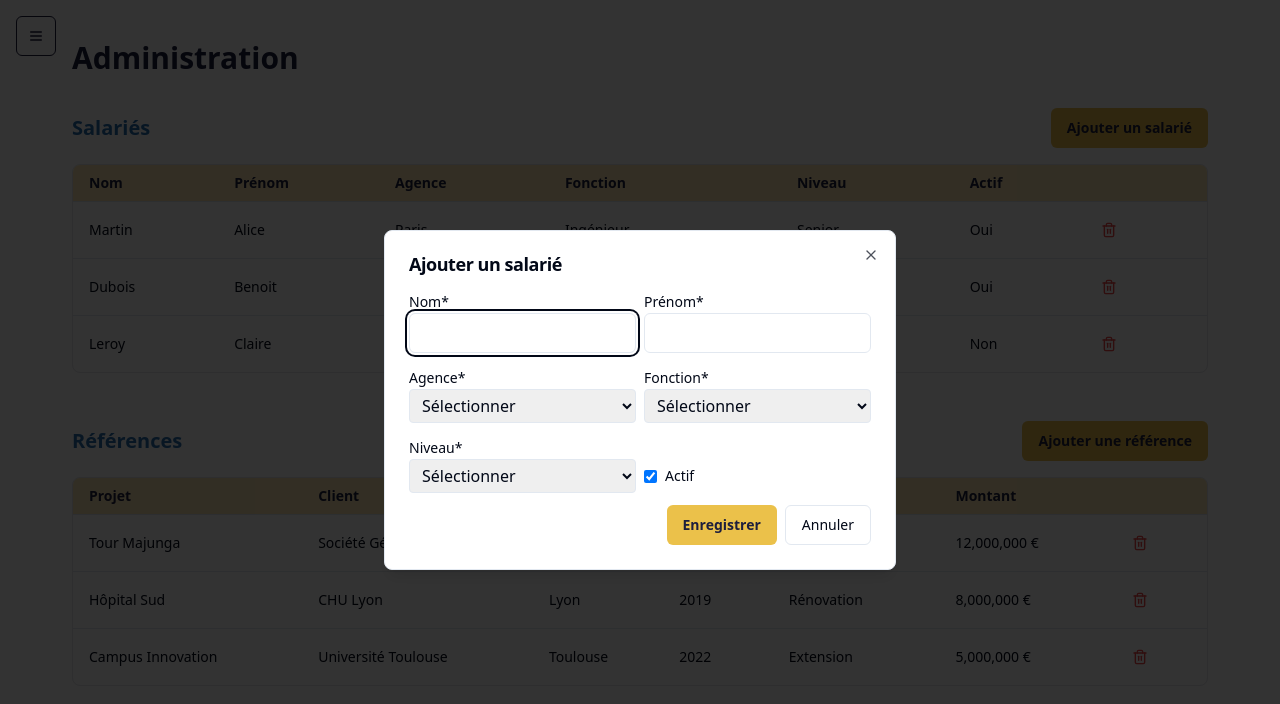
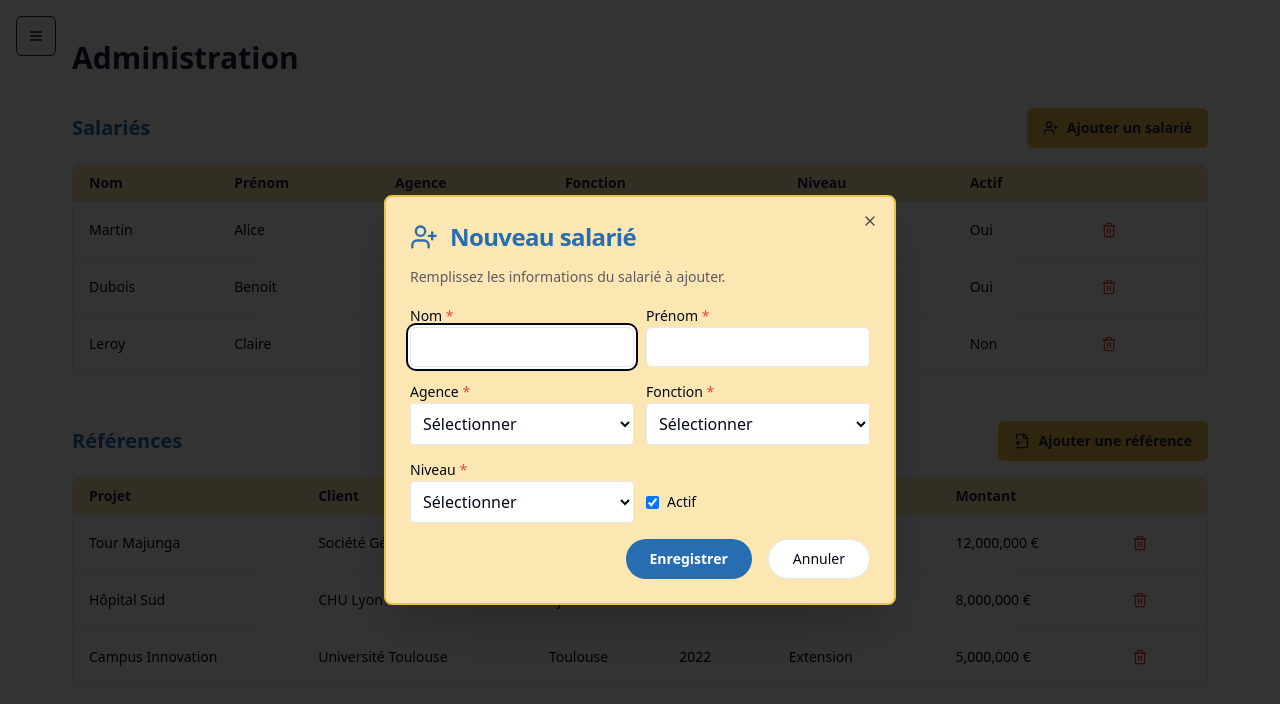
Before and after one commit to STBN2023/CVREFERENCE, a React (Vite) app: page /admin in a window 1280 px wide. Both pictures are taken after a click on the button "Ajouter un salarié". Shown: the top 704 px of the page. Built offline with nearby package versions, Linux system fonts and the light colour scheme.

Commit message:
[dyad] Amélioration des fenêtres de création salariés et références - wrote 1 file(s)

```diff
--- a/src/pages/Admin.tsx
+++ b/src/pages/Admin.tsx
@@ -4,7 +4,7 @@ import { Dialog, DialogContent, DialogHeader, DialogTitle, DialogFooter, DialogC
 import { Input } from "@/components/ui/input";
 import { Label } from "@/components/ui/label";
 import { showSuccess } from "@/utils/toast";
-import { Trash2 } from "lucide-react";
+import { Trash2, UserPlus, FilePlus2 } from "lucide-react";
 import { AlertDialog, AlertDialogContent, AlertDialogHeader, AlertDialogTitle, AlertDialogFooter, AlertDialogCancel, AlertDialogAction } from "@/components/ui/alert-dialog";
 
 type Salarie = {
@@ -162,8 +162,8 @@ function Admin() {
       <section className="mb-12">
         <div className="flex items-center justify-between mb-4">
           <h2 className="text-xl font-semibold text-brand-blue">Salariés</h2>
-          <Button onClick={() => setOpenSalarie(true)} className="bg-brand-yellow text-brand-dark font-bold">
-            Ajouter un salarié
+          <Button onClick={() => setOpenSalarie(true)} className="bg-brand-yellow text-brand-dark font-bold flex items-center gap-2">
+            <UserPlus size={18} /> Ajouter un salarié
           </Button>
         </div>
         <div className="overflow-x-auto rounded-lg border border-gray-200 bg-white">
@@ -213,8 +213,8 @@ function Admin() {
       <section>
         <div className="flex items-center justify-between mb-4">
           <h2 className="text-xl font-semibold text-brand-blue">Références</h2>
-          <Button onClick={() => setOpenReference(true)} className="bg-brand-yellow text-brand-dark font-bold">
-            Ajouter une référence
+          <Button onClick={() => setOpenReference(true)} className="bg-brand-yellow text-brand-dark font-bold flex items-center gap-2">
+            <FilePlus2 size={18} /> Ajouter une référence
           </Button>
         </div>
         <div className="overflow-x-auto rounded-lg border border-gray-200 bg-white">
@@ -260,112 +260,120 @@ function Admin() {
           </table>
         </div>
       </section>
-      {/* Dialogs */}
+      {/* Dialogs améliorés */}
       <Dialog open={openSalarie} onOpenChange={setOpenSalarie}>
-        <DialogContent>
+        <DialogContent className="max-w-lg bg-brand-pale border-2 border-brand-yellow rounded-2xl shadow-2xl">
           <DialogHeader>
-            <DialogTitle>Ajouter un salarié</DialogTitle>
+            <div className="flex items-center gap-3 mb-2">
+              <UserPlus className="text-brand-blue" size={28} />
+              <DialogTitle className="text-2xl text-brand-blue">Nouveau salarié</DialogTitle>
+            </div>
+            <p className="text-sm text-brand-dark/70 mb-2">Remplissez les informations du salarié à ajouter.</p>
           </DialogHeader>
           <form
             onSubmit={e => {
               e.preventDefault();
               handleAddSalarie();
             }}
-            className="space-y-3"
+            className="space-y-4"
           >
-            <div className="flex gap-2">
-              <div className="flex-1">
-                <Label>Nom*</Label>
-                <Input required value={salarieForm.nom} onChange={e => setSalarieForm(f => ({ ...f, nom: e.target.value }))} />
+            <div className="grid grid-cols-1 md:grid-cols-2 gap-3">
+              <div>
+                <Label>Nom <span className="text-red-500">*</span></Label>
+                <Input required value={salarieForm.nom} onChange={e => setSalarieForm(f => ({ ...f, nom: e.target.value }))} autoFocus />
               </div>
-              <div className="flex-1">
-                <Label>Prénom*</Label>
+              <div>
+                <Label>Prénom <span className="text-red-500">*</span></Label>
                 <Input required value={salarieForm.prenom} onChange={e => setSalarieForm(f => ({ ...f, prenom: e.target.value }))} />
               </div>
-            </div>
-            <div className="flex gap-2">
-              <div className="flex-1">
-                <Label>Agence*</Label>
-                <select required className="w-full border rounded px-2 py-1" value={salarieForm.agence} onChange={e => setSalarieForm(f => ({ ...f, agence: e.target.value }))}>
+              <div>
+                <Label>Agence <span className="text-red-500">*</span></Label>
+                <select required className="w-full border rounded px-2 py-2 bg-white" value={salarieForm.agence} onChange={e => setSalarieForm(f => ({ ...f, agence: e.target.value }))}>
                   <option value="">Sélectionner</option>
                   {AGENCES.map(a => <option key={a} value={a}>{a}</option>)}
                 </select>
               </div>
-              <div className="flex-1">
-                <Label>Fonction*</Label>
-                <select required className="w-full border rounded px-2 py-1" value={salarieForm.fonction} onChange={e => setSalarieForm(f => ({ ...f, fonction: e.target.value }))}>
+              <div>
+                <Label>Fonction <span className="text-red-500">*</span></Label>
+                <select required className="w-full border rounded px-2 py-2 bg-white" value={salarieForm.fonction} onChange={e => setSalarieForm(f => ({ ...f, fonction: e.target.value }))}>
                   <option value="">Sélectionner</option>
                   {FONCTIONS.map(f => <option key={f} value={f}>{f}</option>)}
                 </select>
               </div>
-            </div>
-            <div className="flex gap-2">
-              <div className="flex-1">
-                <Label>Niveau*</Label>
-                <select required className="w-full border rounded px-2 py-1" value={salarieForm.niveau} onChange={e => setSalarieForm(f => ({ ...f, niveau: e.target.value }))}>
+              <div>
+                <Label>Niveau <span className="text-red-500">*</span></Label>
+                <select required className="w-full border rounded px-2 py-2 bg-white" value={salarieForm.niveau} onChange={e => setSalarieForm(f => ({ ...f, niveau: e.target.value }))}>
                   <option value="">Sélectionner</option>
                   {NIVEAUX.map(n => <option key={n} value={n}>{n}</option>)}
                 </select>
               </div>
-              <div className="flex-1 flex items-center gap-2 mt-6">
+              <div className="flex items-center gap-2 mt-6">
                 <input type="checkbox" checked={salarieForm.actif} onChange={e => setSalarieForm(f => ({ ...f, actif: e.target.checked }))} id="actif" />
-                <Label htmlFor="actif">Actif</Label>
+                <Label htmlFor="actif" className="mb-0">Actif</Label>
               </div>
             </div>
-            <DialogFooter>
-              <Button type="submit" className="bg-brand-yellow text-brand-dark font-bold">Enregistrer</Button>
+            <DialogFooter className="mt-2 flex gap-2">
+              <Button type="submit" className="bg-brand-blue text-white font-bold rounded-full px-6 py-2">Enregistrer</Button>
               <DialogClose asChild>
-                <Button type="button" variant="outline">Annuler</Button>
+                <Button type="button" variant="outline" className="rounded-full px-6 py-2">Annuler</Button>
               </DialogClose>
             </DialogFooter>
           </form>
         </DialogContent>
       </Dialog>
       <Dialog open={openReference} onOpenChange={setOpenReference}>
-        <DialogContent>
+        <DialogContent className="max-w-lg bg-brand-pale border-2 border-brand-yellow rounded-2xl shadow-2xl">
           <DialogHeader>
-            <DialogTitle>Ajouter une référence</DialogTitle>
+            <div className="flex items-center gap-3 mb-2">
+              <FilePlus2 className="text-brand-blue" size={28} />
+              <DialogTitle className="text-2xl text-brand-blue">Nouvelle référence</DialogTitle>
+            </div>
+            <p className="text-sm text-brand-dark/70 mb-2">Renseignez les détails du projet de référence.</p>
           </DialogHeader>
           <form
             onSubmit={e => {
               e.preventDefault();
               handleAddReference();
             }}
-            className="space-y-3"
+            className="space-y-4"
           >
-            <Label>Nom du projet*</Label>
-            <Input required value={referenceForm.nom_projet} onChange={e => setReferenceForm(f => ({ ...f, nom_projet: e.target.value }))} />
-            <Label>Client*</Label>
-            <Input required value={referenceForm.client} onChange={e => setReferenceForm(f => ({ ...f, client: e.target.value }))} />
-            <div className="flex gap-2">
-              <div className="flex-1">
-                <Label>Ville*</Label>
+            <div className="grid grid-cols-1 md:grid-cols-2 gap-3">
+              <div>
+                <Label>Nom du projet <span className="text-red-500">*</span></Label>
+                <Input required value={referenceForm.nom_projet} onChange={e => setReferenceForm(f => ({ ...f, nom_projet: e.target.value }))} autoFocus />
+              </div>
+              <div>
+                <Label>Client <span className="text-red-500">*</span></Label>
+                <Input required value={referenceForm.client} onChange={e => setReferenceForm(f => ({ ...f, client: e.target.value }))} />
+              </div>
+              <div>
+                <Label>Ville <span className="text-red-500">*</span></Label>
                 <Input required value={referenceForm.ville} onChange={e => setReferenceForm(f => ({ ...f, ville: e.target.value }))} />
               </div>
-              <div className="flex-1">
-                <Label>Année*</Label>
+              <div>
+                <Label>Année <span className="text-red-500">*</span></Label>
                 <Input required type="number" min={1900} max={2100} value={referenceForm.annee} onChange={e => setReferenceForm(f => ({ ...f, annee: Number(e.target.value) }))} />
               </div>
-            </div>
-            <div className="flex gap-2">
-              <div className="flex-1">
-                <Label>Type de mission*</Label>
-                <select required className="w-full border rounded px-2 py-1" value={referenceForm.type_mission} onChange={e => setReferenceForm(f => ({ ...f, type_mission: e.target.value }))}>
+              <div>
+                <Label>Type de mission <span className="text-red-500">*</span></Label>
+                <select required className="w-full border rounded px-2 py-2 bg-white" value={referenceForm.type_mission} onChange={e => setReferenceForm(f => ({ ...f, type_mission: e.target.value }))}>
                   <option value="">Sélectionner</option>
                   {TYPES_MISSION.map(t => <option key={t} value={t}>{t}</option>)}
                 </select>
               </div>
-              <div className="flex-1">
-                <Label>Montant (€)*</Label>
+              <div>
+                <Label>Montant (€) <span className="text-red-500">*</span></Label>
                 <Input required type="number" min={0} value={referenceForm.montant} onChange={e => setReferenceForm(f => ({ ...f, montant: Number(e.target.value) }))} />
               </div>
             </div>
-            <Label>Description*</Label>
-            <textarea required className="w-full border rounded px-2 py-1" value={referenceForm.description_projet} onChange={e => setReferenceForm(f => ({ ...f, description_projet: e.target.value }))} />
-            <DialogFooter>
-              <Button type="submit" className="bg-brand-yellow text-brand-dark font-bold">Enregistrer</Button>
+            <div>
+              <Label>Description <span className="text-red-500">*</span></Label>
+              <textarea required className="w-full border rounded px-2 py-2 min-h-[60px] bg-white" value={referenceForm.description_projet} onChange={e => setReferenceForm(f => ({ ...f, description_projet: e.target.value }))} />
+            </div>
+            <DialogFooter className="mt-2 flex gap-2">
+              <Button type="submit" className="bg-brand-blue text-white font-bold rounded-full px-6 py-2">Enregistrer</Button>
               <DialogClose asChild>
-                <Button type="button" variant="outline">Annuler</Button>
+                <Button type="button" variant="outline" className="rounded-full px-6 py-2">Annuler</Button>
               </DialogClose>
             </DialogFooter>
           </form>
```
